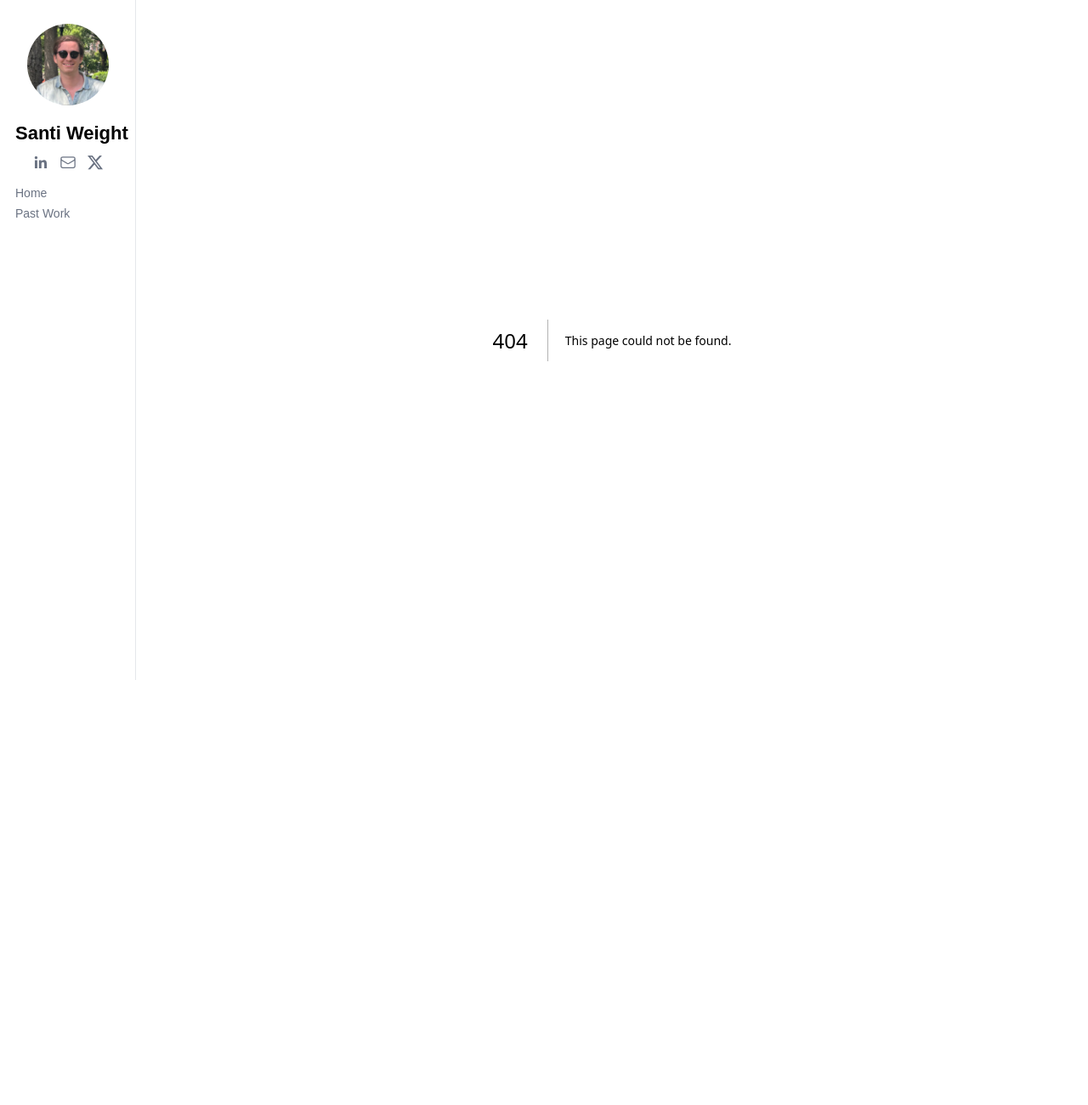
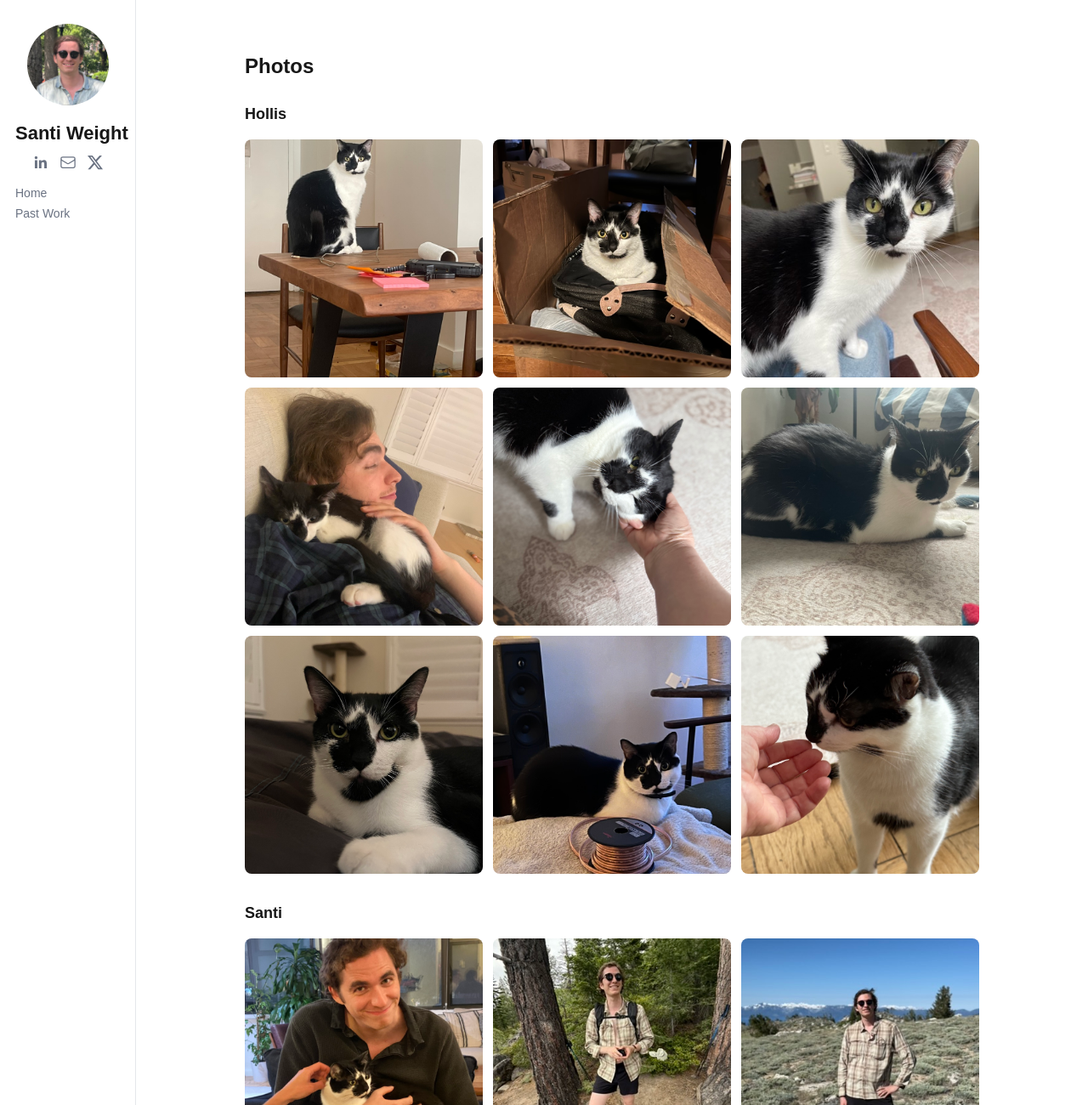
Before and after one commit to santiweight/santiweightdotcom, a Next.js app: page /photos in a window 1280 px wide. Before the commit this address had no page. Shown: the top 1300 px of the page at 85% size. Before the commit the page ends 800 px from the top, so only its background shows below. Built offline with nearby package versions, Linux system fonts and the light colour scheme.

Commit message:
Delete Poker Folder

```diff
--- /dev/null
+++ b/src/app/photos/page.tsx
@@ -0,0 +1,89 @@
+"use client";
+
+import Image from "next/image";
+import { useState } from "react";
+import Header from "@/components/Header";
+import Lightbox from "@/components/Lightbox";
+
+const hollisPhotos = [
+  { src: "/images/01227BF8-A050-48FC-B9EE-76EDF698FFDC_1_105_c.jpeg", alt: "Hollis on the table" },
+  { src: "/images/3E443F55-738C-4A8D-88B6-CE7F834E33A4_1_105_c.jpeg", alt: "Hollis in a box" },
+  { src: "/images/9D4548B5-151D-4D10-ABBA-D05BFC316787_4_5005_c.jpeg", alt: "Hollis close-up" },
+  { src: "/images/483FB70E-9DDB-4687-B3CA-AEAD26DC0E25_1_105_c.jpeg", alt: "Hollis" },
+  { src: "/images/5138DADA-E105-4B83-A94C-A640BA4D4C37_1_102_o.jpeg", alt: "Hollis" },
+  { src: "/images/61B32F35-AF3A-438B-8D9B-8420D6C863A0_1_105_c.jpeg", alt: "Hollis" },
+  { src: "/images/671BD180-FEAF-4A3C-A01B-2EE03BABF725_1_102_o.jpeg", alt: "Hollis" },
+  { src: "/images/B9E7F828-BB35-4D5F-9F25-EC51908127D8_1_105_c.jpeg", alt: "Hollis" },
+  { src: "/images/F5B05C4B-914B-4F54-AE4C-C9931318CBB8_1_102_o.jpeg", alt: "Hollis" },
+];
+
+const santiPhotos = [
+  { src: "/images/profile.jpeg", alt: "Santi with Hollis" },
+  { src: "/images/66E4DA83-467C-45FA-8B6F-16F107AD3B69_4_5005_c.jpeg", alt: "Santi hiking" },
+  { src: "/images/D4F86417-7DCC-4086-8839-33C784FA0CCE_4_5005_c.jpeg", alt: "Santi on mountain" },
+  { src: "/images/16F20F90-A63A-4725-A9E0-A3AA1607E2F8_1_105_c.jpeg", alt: "Santi" },
+];
+
+export default function PhotosPage() {
+  const [selectedPhoto, setSelectedPhoto] = useState<{ src: string; alt: string } | null>(null);
+
+  return (
+    <>
+      <div className="max-w-[900px] mx-auto px-[18px] py-7 pb-12">
+        <Header variant="page" />
+
+        <h2 className="text-[24px] font-bold mb-6">Photos</h2>
+
+        <section className="mb-8">
+          <h3 className="text-lg font-semibold mb-4">Hollis</h3>
+          <div className="grid grid-cols-2 sm:grid-cols-3 gap-3">
+            {hollisPhotos.map((photo, i) => (
+              <button
+                key={i}
+                className="aspect-square relative rounded-lg overflow-hidden cursor-pointer hover:opacity-90 transition-opacity"
+                onClick={() => setSelectedPhoto(photo)}
+              >
+                <Image
+                  src={photo.src}
+                  alt={photo.alt}
+                  fill
+                  className="object-cover"
+                  sizes="(max-width: 640px) 50vw, 33vw"
+                />
+              </button>
+            ))}
+          </div>
+        </section>
+
+        <section>
+          <h3 className="text-lg font-semibold mb-4">Santi</h3>
+          <div className="grid grid-cols-2 sm:grid-cols-3 gap-3">
+            {santiPhotos.map((photo, i) => (
+              <button
+                key={i}
+                className="aspect-square relative rounded-lg overflow-hidden cursor-pointer hover:opacity-90 transition-opacity"
+                onClick={() => setSelectedPhoto(photo)}
+              >
+                <Image
+                  src={photo.src}
+                  alt={photo.alt}
+                  fill
+                  className="object-cover"
+                  sizes="(max-width: 640px) 50vw, 33vw"
+                />
+              </button>
+            ))}
+          </div>
+        </section>
+      </div>
+
+      {selectedPhoto && (
+        <Lightbox
+          src={selectedPhoto.src}
+          alt={selectedPhoto.alt}
+          onClose={() => setSelectedPhoto(null)}
+        />
+      )}
+    </>
+  );
+}
--- a/src/app/poker-study/page.tsx
+++ /dev/null
@@ -1,69 +0,0 @@
-import type { Metadata } from "next";
-import Header from "@/components/Header";
-
-export const metadata: Metadata = {
-  title: "Poker Research Study (Paid)",
-  description:
-    "Paid poker research study — share your own exported hand histories. Anonymous, aggregate analysis only.",
-};
-
-export default function PokerStudyPage() {
-  return (
-    <div className="max-w-[900px] mx-auto px-[18px] py-7 pb-12">
-      <Header variant="page" />
-
-      <h2 className="text-[24px] font-bold mb-2.5">
-        Poker Research Study (Paid)
-      </h2>
-
-      <p className="my-2.5">
-        I&apos;m running a small independent research project on poker
-        decision-making.
-      </p>
-
-      <p className="my-2.5">
-        I&apos;m looking for players willing to share{" "}
-        <strong>their own exported hand histories</strong> from sites they
-        already play on. Data is <strong>anonymized</strong> and analyzed{" "}
-        <strong>only in aggregate</strong>.
-      </p>
-
-      <a
-        className="inline-block px-3.5 py-2.5 rounded-lg bg-black text-white font-semibold mt-3 hover:opacity-90 transition-opacity"
-        href="https://docs.google.com/forms/d/e/1FAIpQLScMRZUSohAKfHBzHFQ8--vs48q-9cucxN9VgCjeRcJZFWLj7Q/viewform"
-        target="_blank"
-        rel="noopener noreferrer"
-      >
-        Apply (2 minutes)
-      </a>
-
-      <div className="border border-gray-200 rounded-xl p-3.5 mt-3.5 bg-gray-50">
-        <strong>How it works</strong>
-        <ul className="mt-2.5 pl-[18px] list-disc">
-          <li className="my-1.5">You apply via the form.</li>
-          <li className="my-1.5">
-            If selected, you share an export of your hand histories.
-          </li>
-          <li className="my-1.5">You&apos;re paid for accepted submissions.</li>
-          <li className="my-1.5">No ongoing commitment.</li>
-        </ul>
-      </div>
-
-      <div className="border border-gray-200 rounded-xl p-3.5 mt-3.5 bg-gray-50">
-        <strong>Data handling</strong>
-        <ul className="mt-2.5 pl-[18px] list-disc">
-          <li className="my-1.5">Hand histories are anonymized.</li>
-          <li className="my-1.5">Analysis is done at the population level.</li>
-          <li className="my-1.5">No raw hand histories are redistributed.</li>
-        </ul>
-      </div>
-
-      <p className="mt-[18px] text-xs text-gray-500">
-        Questions:{" "}
-        <a href="mailto:santiago.weight@gmail.com" className="text-gray-500 hover:text-gray-700">
-          santiago.weight@gmail.com
-        </a>
-      </p>
-    </div>
-  );
-}
```
